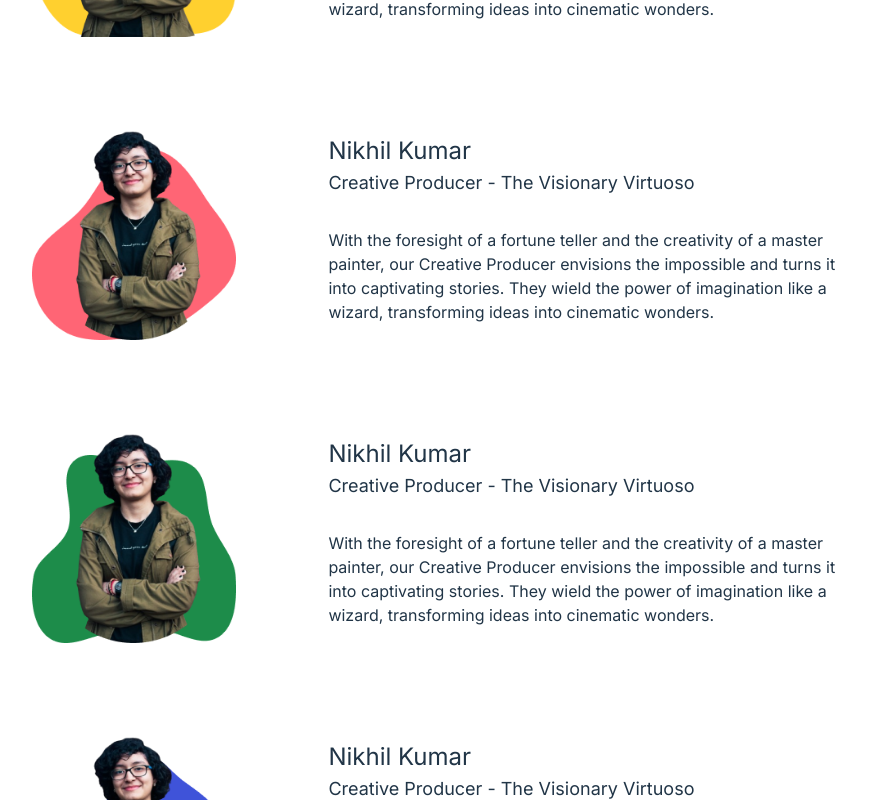
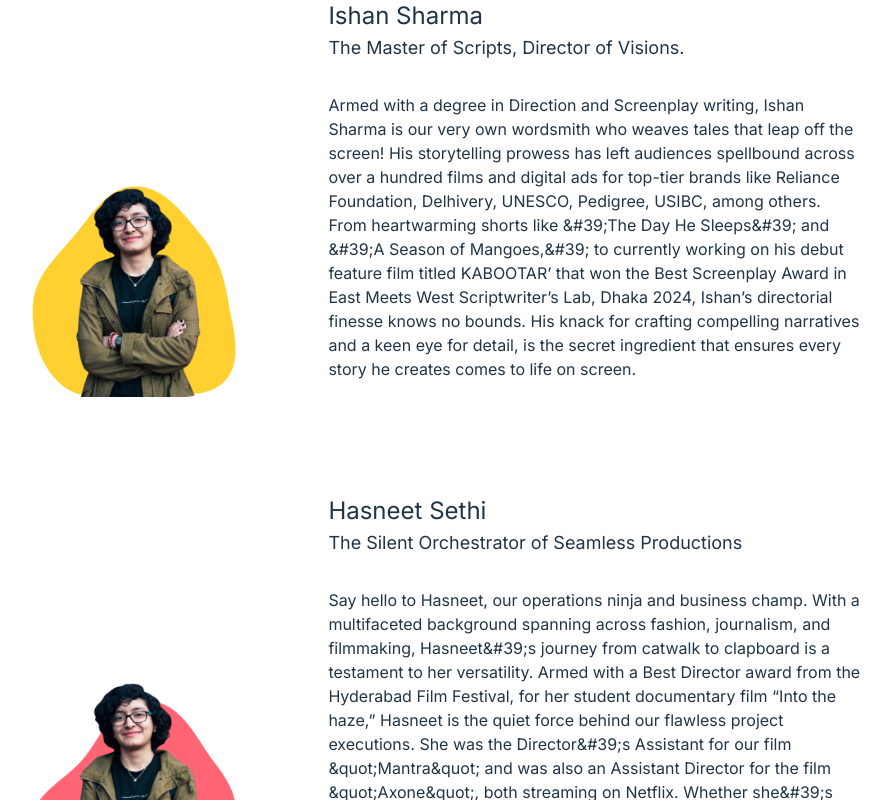
Before and after one commit to aum-singhal/carpedium, a React (Vite) app: page / in a window 1280 px wide. Shown: the part 3560-4360 px from the top of the page, without its empty margins (190-1081 px from the left). Built offline with nearby package versions, Linux system fonts and the light colour scheme.

Commit message:
updated the team data

```diff
--- a/src/components/homepage/team/team.jsx
+++ b/src/components/homepage/team/team.jsx
@@ -12,13 +12,15 @@ import { Fade } from "react-awesome-reveal";
 
 export default function Team(){
   const teamData = [
-    {name: "Nikhil Kumar", desg: "Creative Producer - The Visionary Virtuoso", img: person1, back: violet, desc: "With the foresight of a fortune teller and the creativity of a master painter, our Creative Producer envisions the impossible and turns it into captivating stories. They wield the power of imagination like a wizard, transforming ideas into cinematic wonders."},
-    {name: "Nikhil Kumar", desg: "Creative Producer - The Visionary Virtuoso", img: person2, back: yellow, desc: "With the foresight of a fortune teller and the creativity of a master painter, our Creative Producer envisions the impossible and turns it into captivating stories. They wield the power of imagination like a wizard, transforming ideas into cinematic wonders."},
-    {name: "Nikhil Kumar", desg: "Creative Producer - The Visionary Virtuoso", img: person1, back: pink, desc: "With the foresight of a fortune teller and the creativity of a master painter, our Creative Producer envisions the impossible and turns it into captivating stories. They wield the power of imagination like a wizard, transforming ideas into cinematic wonders."},
-    {name: "Nikhil Kumar", desg: "Creative Producer - The Visionary Virtuoso", img: person1, back: green, desc: "With the foresight of a fortune teller and the creativity of a master painter, our Creative Producer envisions the impossible and turns it into captivating stories. They wield the power of imagination like a wizard, transforming ideas into cinematic wonders."},
-    {name: "Nikhil Kumar", desg: "Creative Producer - The Visionary Virtuoso", img: person1, back: blue, desc: "With the foresight of a fortune teller and the creativity of a master painter, our Creative Producer envisions the impossible and turns it into captivating stories. They wield the power of imagination like a wizard, transforming ideas into cinematic wonders."},
-    {name: "Nikhil Kumar", desg: "Creative Producer - The Visionary Virtuoso", img: person2, back: yellowp, desc: "With the foresight of a fortune teller and the creativity of a master painter, our Creative Producer envisions the impossible and turns it into captivating stories. They wield the power of imagination like a wizard, transforming ideas into cinematic wonders."},
-    {name: "Nikhil Kumar", desg: "Creative Producer - The Visionary Virtuoso", img: person1, back: pinkp, desc: "With the foresight of a fortune teller and the creativity of a master painter, our Creative Producer envisions the impossible and turns it into captivating stories. They wield the power of imagination like a wizard, transforming ideas into cinematic wonders."},
+    {name: "Nikhil Chaudhary", desg: "The Celluloid Trailblazer", img: person1, back: violet, desc: "Meet Nikhil Chaudhary, an MBA in Finance and Marketing, Nikhil&#39;s journey from crunching numbers to crafting stories began in 2015. As the Creative Producer at MDC Filmworks and Carpe Diem Media. His films Mantra, Mona Darling, Yours Truly &amp; Kadakh, all featuring a star-studded cast, have wowed audiences across international and Indian film festivals, snagging numerous accolades along the way and are also available on popular OTT platforms like Netflix, Amazon Prime, Zee5, SonyLiv, etc. With his knack for meeting tight deadlines and budgets, he is the driving force behind every project that comes our way, ensuring they reach their full potential without compromising on Quality."},
+    {name: "Ishan Sharma", desg: "The Master of Scripts, Director of Visions.", img: person2, back: yellow, desc: "Armed with a degree in Direction and Screenplay writing, Ishan Sharma is our very own wordsmith who weaves tales that leap off the screen! His storytelling prowess has left audiences spellbound across over a hundred films and digital ads for top-tier brands like Reliance Foundation, Delhivery, UNESCO, Pedigree, USIBC, among others. From heartwarming shorts like &#39;The Day He Sleeps&#39; and &#39;A Season of Mangoes,&#39; to currently working on his debut feature film titled KABOOTAR’ that won the Best Screenplay Award in East Meets West Scriptwriter’s Lab, Dhaka 2024, Ishan’s directorial finesse knows no bounds. His knack for crafting compelling narratives and a keen eye for detail, is the secret ingredient that ensures every story he creates comes to life on screen."},
+    {name: "Hasneet Sethi", desg: "The Silent Orchestrator of Seamless Productions", img: person1, back: pink, desc: "Say hello to Hasneet, our operations ninja and business champ. With a multifaceted background spanning across fashion, journalism, and filmmaking, Hasneet&#39;s journey from catwalk to clapboard is a testament to her versatility. Armed with a Best Director award from the Hyderabad Film Festival, for her student documentary film “Into the haze,” Hasneet is the quiet force behind our flawless project executions. She was the Director&#39;s Assistant for our film &quot;Mantra&quot; and was also an Assistant Director for the film &quot;Axone&quot;, both streaming on Netflix. Whether she&#39;s orchestrating a symphony of tasks or wrangling production chaos, Hasneet ensures our ship sails smoothly through every storm with unwavering precision!"},
+    {name: "Prince Ansari", desg: "The Editing Architect of Visual Marvels", img: person1, back: green, desc: "Meet Prince Ansari, our dynamic and visionary Creative Associate with a flair for video editing. With a journey that&#39;s taken him from the airwaves of Fever FM 104, Delhi to the creative hub of FilmGoi, Noida, Prince now brings his expertise to Carpe Diem Media. His portfolio boasts diverse projects, from the heartwarming short film &quot;Father’s Day&quot; for Trade India to a captivating promotional video for Nykaa, and many more brands like Clean India Ventures, HCL Tech, Philips and Reliance Foundation. Armed with a degree in Journalism and Mass Communication from Chandigarh University, Prince seamlessly weaves creativity and technical prowess into every project he is assigned."},
+    {name: "Ashish Chaudhary", desg: "The Multifaceted Maestro of Cinematic Chaos", img: person1, back: blue, desc: "Introducing Ashish Chaudhary, our cinematic chameleon donning many hats, be it Assistant Director, Assistant Editor, and now mainly our Production Manager. With a diploma from the Digital Academy- The Film School, Gemini Studios, Mumbai, Ashish has been an integral part of numerous successful projects. From shaping narratives to managing chaos behind the scenes, he&#39;s the glue that holds our productions together. With credits on feature films like “Mona Darling,&quot; and “Hum bhi akele, tum bhi akele,” short film &quot;Know Your Enemy,&quot; “A Suitable Boy” and a music video for &quot;Fourhead Music&quot; under his belt, Ashish is the wizard behind the curtains of our cinematic escapades."},
+    {name: "Inderjot Kaur", desg: "Turning Deals into Blockbusters", img: person2, back: yellowp, desc: "Meet Inderjot Kaur, our unstoppable force in sales and business development. With a knack for spotting opportunities and turning them into gold, Inderjot&#39;s journey has been nothing short of spectacular. With a resume that reads like a globe-trotting adventure, Inderjot’s expertise spans the vast Asia Pacific markets, where she&#39;s forged lasting relationships and sealed major deals with her charm and finesse. She&#39;s the mastermind behind our national and international sales efforts, leveraging her expertise to open new doors and secure major projects. With a keen eye for opportunities and a natural flair for negotiation, Inderjot is the driving force behind our sales and marketing efforts, ensuring that every project is not just a success, but a blockbuster in the making."},
+    {name: "Prashant Singh", desg: "The Creative Catalyst", img: person1, back: pinkp, desc: "Introducing Prashant, our Creative Lead, sculpting cinematic wonders with his artistic vision. From his pivotal role in the casting team for the Oscar-winning film &quot;Life of Pi&quot; to his position as Associate Casting Director for the acclaimed series &quot;A Suitable Boy&quot; by Mira Nair, Prashant&#39;s journey is nothing short of remarkable. He&#39;s also made significant contributions to feature films like &quot;Mona Darling&quot; and &quot;Kanchi,&quot; collaborating closely with the Direction department to bring stories to life on the big screen."},
+    {name: "Noddy", desg: "Chief Cuddles Officer", img: person1, back: pinkp, desc: "Noddy, our Chief Happiness Officer spreads joy faster than you can say fetch! With a tail that wags with boundless enthusiasm and a heart full of cuddles, Noddy&#39;s mission is to keep our team&#39;s spirits high. Whether it&#39;s doling out puppy kisses or impromptu play sessions, Noddy&#39;s infectious energy ensures that smiles in our office are never in short supply!"},
+    {name: "Elvyh", desg: "Director of “Pawductivity”", img: person1, back: pinkp, desc: "Elvy, our Director of Cuddle Operations/ Pawductivity, is on a mission to keep the team warm and fuzzy with an abundance of snuggles! With a paw-some talent for turning any moment into a cuddle-worthy occasion, Elvy&#39;s presence is like a fluffy cloud on a sunny day. From spontaneous cuddle breaks to orchestrating group hugs, Elvy&#39;s cuddle expertise ensures that our workplace is a haven of comfort and joy!"},
   ]
 
   return <div className="team flex-d-col flex-a-cen" id="team">
```
